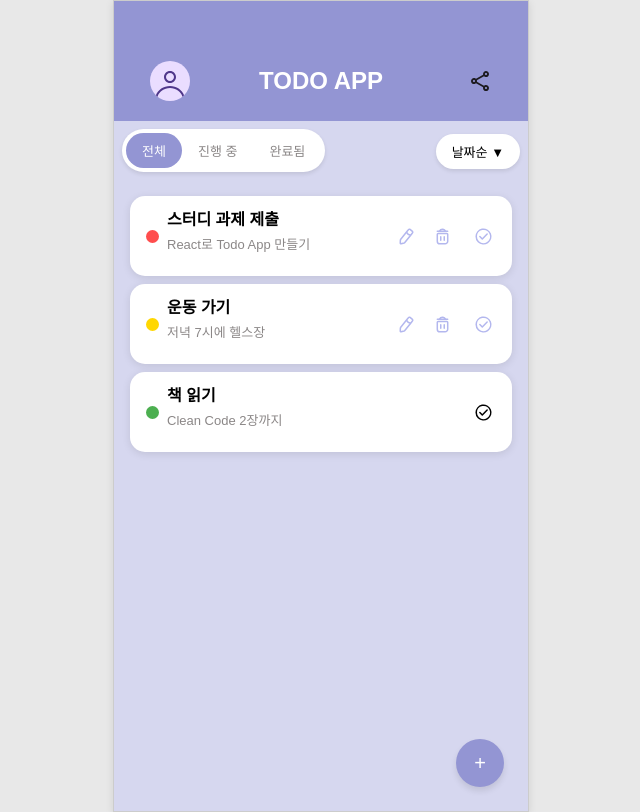
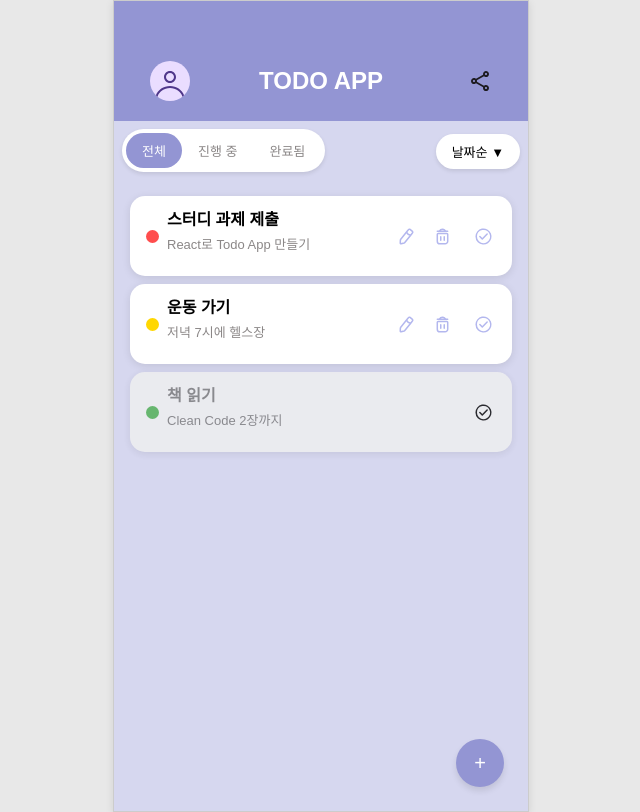
Before and after one commit to GROWLOG-youtube-mockup/todo-app, a React (Vite) app: page / in a window 1280 px wide. Shown: the whole page, without its empty margins (319-959 px from the left). Built offline with nearby package versions, Linux system fonts and the light colour scheme.

Commit message:
feat: 완료 항목 회색으로 표시

```diff
--- a/src/pages/TodoMain.jsx
+++ b/src/pages/TodoMain.jsx
@@ -11,12 +11,11 @@ import DeleteIcon from '../assets/Trash_icon.svg';
 function TodoMain() {
   const navigate = useNavigate();
 
-  // 로컬 상태
   const [activeFilter, setActiveFilter] = useState('전체');
   const [sortOption, setSortOption] = useState('날짜순');
   const [showDropDown, setShowDropDown] = useState(false);
 
-  // 임시 todo 데이터
+  // 연동 전 임시 todo 데이터(저장 시간 X)
   const todoList = [
     {
       id: 1,
@@ -134,7 +133,7 @@ function TodoMain() {
       {/* ToDo 목록 렌더링 */}
       <div className="todo-list">
         {todoList.map((todo) => (
-          <div key={todo.id} className="todo-item">
+          <div key={todo.id} className={`todo-item ${todo.isComplete ? 'completed-item' : ''}`}>
             <div className="todo-content">
               <div className={`color-dot ${getPriorityColorClass(todo.priority)}`} />
               <div className="todo-text">
@@ -161,7 +160,7 @@ function TodoMain() {
               )}
               <img
                 src={CheckIcon}
-                className={`check-icon ${todo.isComplete ? 'check-complete' : 'check-incomplete'}`}
+                className={`action-icon ${todo.isComplete ? 'check-complete' : 'check-incomplete'}`}
                 onClick={() => handleToggleComplete(todo.id)}
                 alt="완료 체크"
               />
--- a/src/style/TodoMain.css
+++ b/src/style/TodoMain.css
@@ -12,7 +12,7 @@
   font-family: var(--font-family);
 }
 
-/* 고정 헤더 */
+/* 헤더 */
 .todo-header {
   position: sticky;
   top: 0;
@@ -92,6 +92,7 @@
 
 .dropdown-item:hover {
   background-color: var(--color-background);
+  border-radius: var(--radious-sm);
 }
 
 /* ToDo 목록 */
@@ -206,6 +207,17 @@
   filter: brightness(0);
 }
 
+/* 완료된 할일 항목 스타일링 */
+.completed-item {
+  background-color: #f0f0f0; /* 회색 배경 */
+  opacity: 0.8; /* 약간 투명하게 */
+}
+
+.completed-item .todo-title,
+.completed-item .todo-description {
+  color: #777; /* 텍스트 색상을 회색으로 */
+}
+
 /* 추가 버튼 */
 .add-todo-button {
   position: absolute;
```
